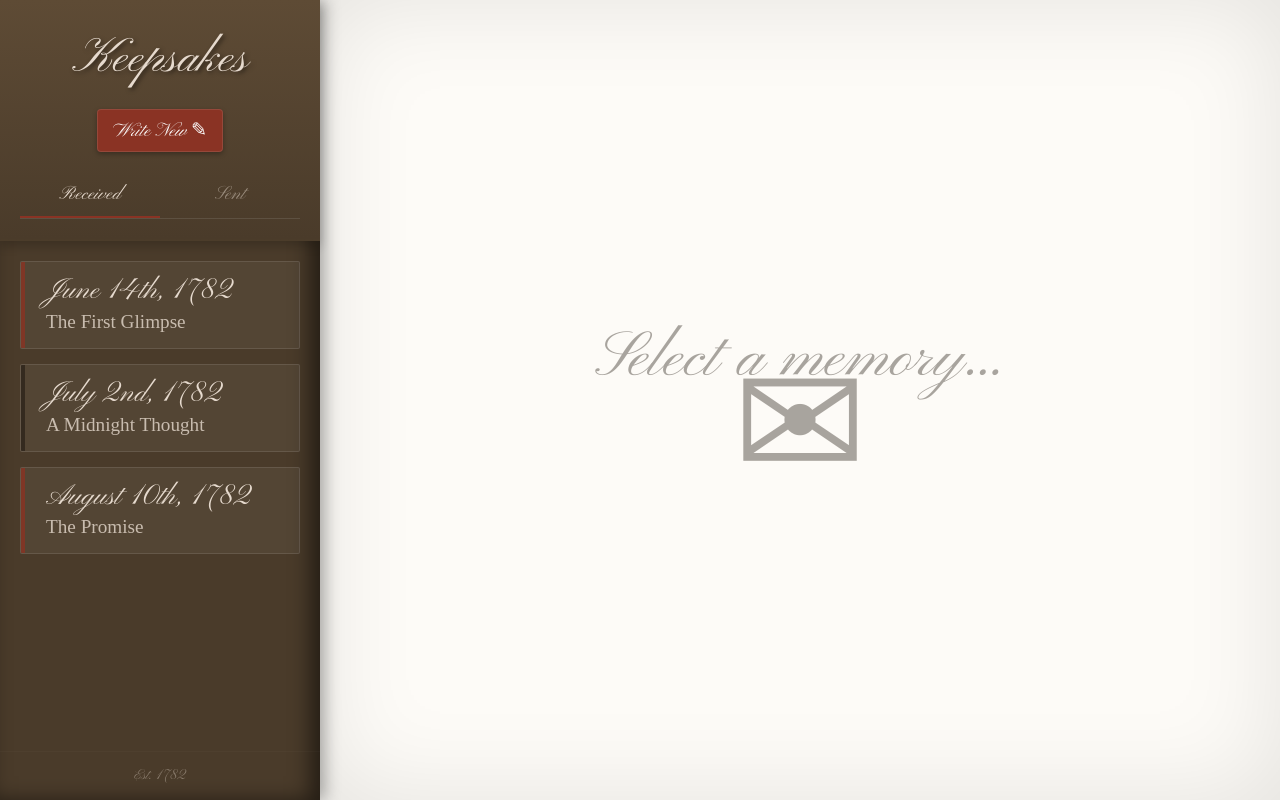
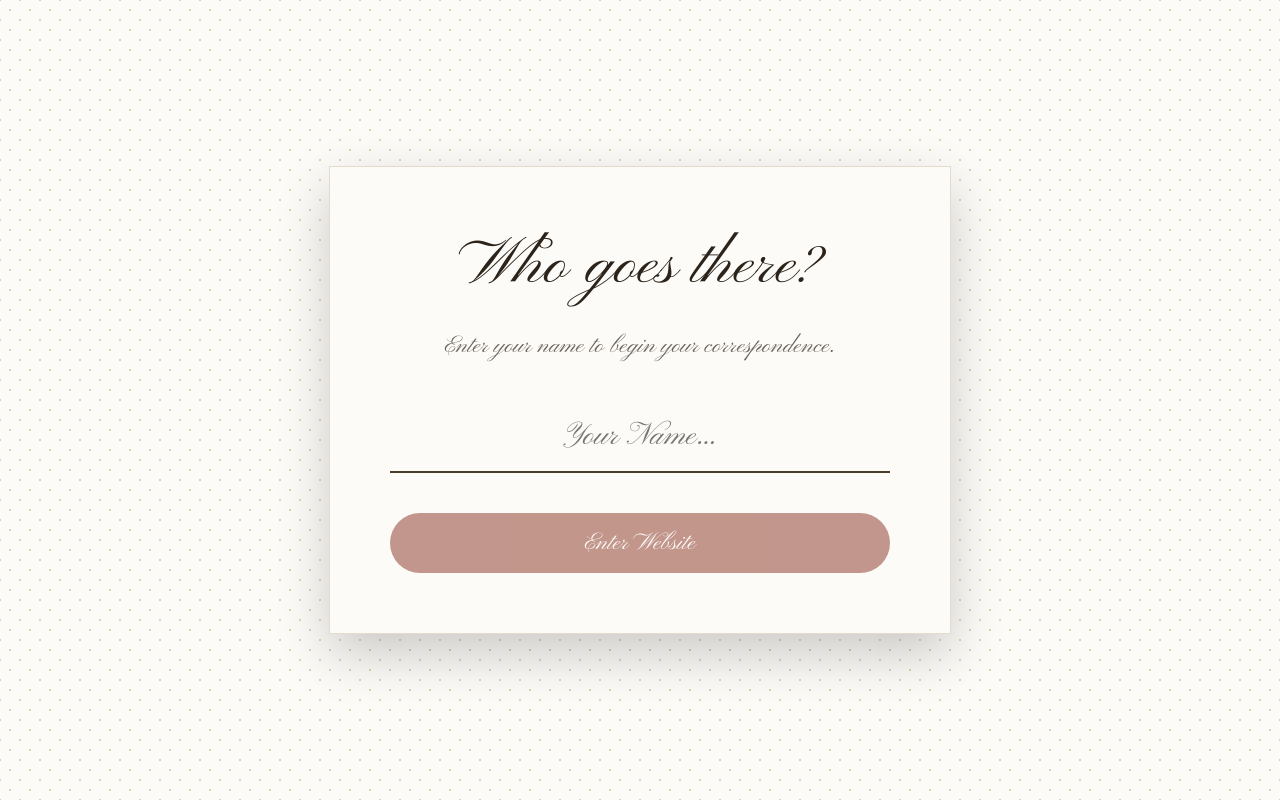
Before and after one commit to Ptr-jnr/Poetic-Justice, a React (Vite) app: page / in a window 1280 px wide. Built offline with nearby package versions, Linux system fonts and the light colour scheme; no server answers; a web font is replaced by a local one.

Commit message:
Feat: Add Supabase integration for real-time letters and identity

```diff
--- a/src/App.jsx
+++ b/src/App.jsx
@@ -1,87 +1,100 @@
 import { useState, useEffect } from 'react';
+import { supabase } from './supabaseClient';
 import ShoeBox from './components/ShoeBox';
 import Letter from './components/Letter';
 import ComposeLetter from './components/ComposeLetter';
+import Identity from './components/Identity';
 import './index.css';
 
-// Initial dummy data
-const INITIAL_INBOX = [
-  {
-    id: 1,
-    title: "The First Glimpse",
-    date: "June 14th, 1782",
-    content: "The days grow long without you. I find myself staring at the horizon, wondering if the wind that brushes my cheek has touched yours. Every sunset brings the promise of another dawn closer to our reunion."
-  },
-  {
-    id: 2,
-    title: "A Midnight Thought",
-    date: "July 2nd, 1782",
-    content: "Each moment apart feels like an eternity. The moon shines bright tonight, and I take comfort knowing we sleep under the same sky, though separated by miles of earth and sea."
-  },
-  {
-    id: 3,
-    title: "The Promise",
-    date: "August 10th, 1782",
-    content: "I shall return to you before the first snow falls. Hold fast to our memories, for they are the bridge that connects our souls until my arms can hold you once more."
-  }
-];
-
 function App() {
+  const [identity, setIdentity] = useState(() => localStorage.getItem('pj_identity'));
   const [viewMode, setViewMode] = useState('read'); // 'read' | 'compose'
   const [selectedLetter, setSelectedLetter] = useState(null);
   const [activeTab, setActiveTab] = useState('inbox'); // 'inbox' | 'sent'
 
-  // State for letters
-  const [inboxLetters, setInboxLetters] = useState(() => {
-    const saved = localStorage.getItem('pj_inbox');
-    return saved ? JSON.parse(saved) : INITIAL_INBOX;
+  const [letters, setLetters] = useState([]);
+
+  // Persist identity
+  useEffect(() => {
+    if (identity) {
+      localStorage.setItem('pj_identity', identity);
+    }
+  }, [identity]);
+
+  // Fetch letters on load
+  useEffect(() => {
+    if (!identity) return;
+
+    const fetchLetters = async () => {
+      const { data, error } = await supabase
+        .from('letters')
+        .select('*')
+        .order('created_at', { ascending: false });
+
+      if (data) setLetters(data);
+    };
+
+    fetchLetters();
+
+    // Subscribe to real-time changes
+    const channel = supabase
+      .channel('public:letters')
+      .on('postgres_changes', { event: 'INSERT', schema: 'public', table: 'letters' }, (payload) => {
+        setLetters((prev) => [payload.new, ...prev]);
+      })
+      .subscribe();
+
+    return () => {
+      supabase.removeChannel(channel);
+    };
+  }, [identity]);
+
+  const handleSendLetter = async (newLetterData) => {
+    // Optimistic update (optional, but good for UX)
+    // Actually, let's just push to DB and let the subscription update the UI
+    const letterPayload = {
+      title: newLetterData.title,
+      content: newLetterData.content,
+      date: newLetterData.date,
+      sender_name: identity,
+      recipient_name: "My Love", // For now broadcasting to everyone or specific
+      is_read: false
+    };
+
+    const { error } = await supabase.from('letters').insert([letterPayload]);
+
+    if (error) {
+      console.error('Error sending letter:', error);
+      alert("Failed to send letter via carrier pigeon (network error).");
+    } else {
+      setViewMode('read');
+      setActiveTab('sent');
+      // We don't need to manually update state because the subscription will catch our own insert!
+    }
+  };
+
+  // Filter letters based on active tab and identity
+  // "Inbox" = Letters NOT sent by me (or sent TO me)
+  // "Sent" = Letters sent BY me
+  const visibleLetters = letters.filter(l => {
+    if (activeTab === 'inbox') {
+      return l.sender_name !== identity;
+    } else {
+      return l.sender_name === identity;
+    }
   });
 
-  const [sentLetters, setSentLetters] = useState(() => {
-    const saved = localStorage.getItem('pj_sent');
-    return saved ? JSON.parse(saved) : [];
-  });
-
-  useEffect(() => {
-    localStorage.setItem('pj_inbox', JSON.stringify(inboxLetters));
-  }, [inboxLetters]);
-
-  useEffect(() => {
-    localStorage.setItem('pj_sent', JSON.stringify(sentLetters));
-  }, [sentLetters]);
-
-  const handleComposeClick = () => {
-    setViewMode('compose');
-    setSelectedLetter(null);
-  };
-
-  const handleSendLetter = (newLetterData) => {
-    const newLetter = {
-      id: Date.now(),
-      ...newLetterData,
-      isSent: true
-    };
-
-    setSentLetters(prev => [newLetter, ...prev]);
-    setViewMode('read');
-    setActiveTab('sent');
-    setSelectedLetter(newLetter);
-  };
-
-  const handleSelectLetter = (letter) => {
-    setViewMode('read');
-    setSelectedLetter(letter);
-  };
-
-  const visibleLetters = activeTab === 'inbox' ? inboxLetters : sentLetters;
+  if (!identity) {
+    return <Identity onIdentify={setIdentity} />;
+  }
 
   return (
     <div style={{ display: 'flex', height: '100vh', width: '100vw', overflow: 'hidden' }}>
       <ShoeBox
         letters={visibleLetters}
-        onSelectLetter={handleSelectLetter}
+        onSelectLetter={(l) => { setViewMode('read'); setSelectedLetter(l); }}
         selectedLetterId={selectedLetter?.id}
-        onCompose={handleComposeClick}
+        onCompose={() => { setViewMode('compose'); setSelectedLetter(null); }}
         activeTab={activeTab}
         setActiveTab={setActiveTab}
       />
--- /dev/null
+++ b/src/components/Identity.jsx
@@ -0,0 +1,87 @@
+import React, { useState } from 'react';
+import { motion } from 'framer-motion';
+
+const Identity = ({ onIdentify }) => {
+    const [name, setName] = useState('');
+
+    const handleSubmit = (e) => {
+        e.preventDefault();
+        if (name.trim()) {
+            onIdentify(name.trim());
+        }
+    };
+
+    return (
+        <div style={{
+            height: '100vh',
+            width: '100vw',
+            display: 'flex',
+            justifyContent: 'center',
+            alignItems: 'center',
+            backgroundColor: 'var(--color-bg)',
+            backgroundImage: `
+          radial-gradient(#e6d0b3 1px, transparent 1px),
+          radial-gradient(#e6d0b3 1px, transparent 1px)
+      `,
+            backgroundSize: '20px 20px',
+            backgroundPosition: '0 0, 10px 10px'
+        }}>
+            <motion.div
+                initial={{ opacity: 0, scale: 0.9 }}
+                animate={{ opacity: 1, scale: 1 }}
+                style={{
+                    padding: '60px',
+                    backgroundColor: '#fdfbf7',
+                    boxShadow: '0 20px 50px rgba(0,0,0,0.2)',
+                    textAlign: 'center',
+                    maxWidth: '500px',
+                    width: '90%',
+                    border: '1px solid #e6dace'
+                }}
+            >
+                <h1 style={{ fontSize: '4rem', marginBottom: '10px' }}>Who goes there?</h1>
+                <p style={{ fontSize: '1.5rem', marginBottom: '40px', opacity: 0.7 }}>
+                    Enter your name to begin your correspondence.
+                </p>
+
+                <form onSubmit={handleSubmit} style={{ display: 'flex', flexDirection: 'column', gap: '20px' }}>
+                    <input
+                        type="text"
+                        value={name}
+                        onChange={(e) => setName(e.target.value)}
+                        placeholder="Your Name..."
+                        style={{
+                            padding: '15px',
+                            fontSize: '2rem',
+                            fontFamily: 'var(--font-heading)',
+                            border: 'none',
+                            borderBottom: '2px solid var(--color-shoebox)',
+                            backgroundColor: 'transparent',
+                            textAlign: 'center',
+                            outline: 'none'
+                        }}
+                    />
+
+                    <button
+                        type="submit"
+                        disabled={!name.trim()}
+                        style={{
+                            marginTop: '20px',
+                            backgroundColor: 'var(--color-accent)',
+                            color: 'white',
+                            padding: '15px 30px',
+                            fontSize: '1.5rem',
+                            borderRadius: '50px',
+                            opacity: name.trim() ? 1 : 0.5,
+                            transition: 'opacity 0.3s'
+                        }}
+                    >
+                        Enter Website
+                    </button>
+                </form>
+            </motion.div>
+        </div>
+    );
+};
+
+export default Identity;
```
